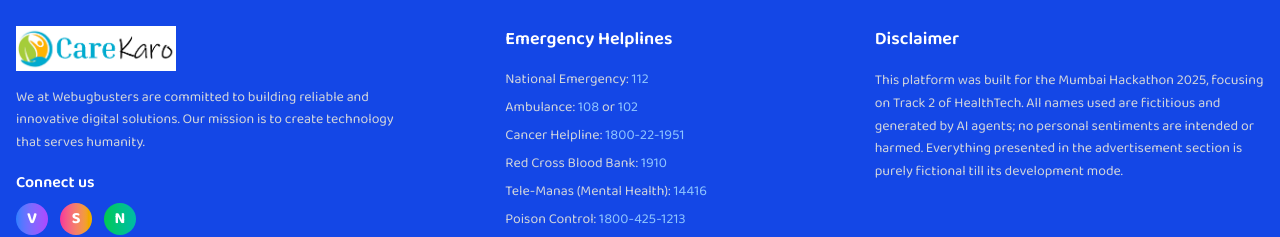
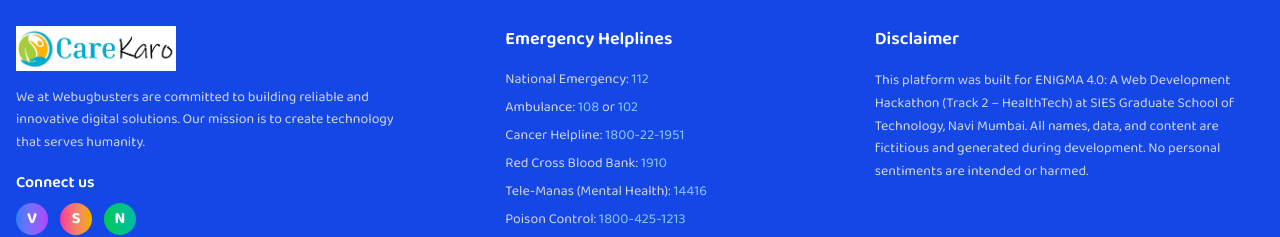
Before and after one commit to nikhil-shukl/CareKaro, a React (Vite) app in the folder client/: page / in a window 1280 px wide. Shown: the part 2435-2672 px from the top of the page. Built offline with nearby package versions, Linux system fonts and the light colour scheme; no server answers.

Commit message:
footer update

```diff
--- a/client/src/components/Footer.jsx
+++ b/client/src/components/Footer.jsx
@@ -153,11 +153,7 @@ const Footer = () => {
         <div className="flex flex-col items-center md:items-start">
           <h3 className="text-white text-lg font-semibold mb-4">Disclaimer</h3>
           <p className="text-sm leading-relaxed text-gray-300">
-            This platform was built for the Mumbai Hackathon 2025, focusing on
-            Track 2 of HealthTech. All names used are fictitious and generated
-            by AI agents; no personal sentiments are intended or harmed.
-            Everything presented in the advertisement section is purely
-            fictional till its development mode.
+           This platform was built for ENIGMA 4.0: A Web Development Hackathon (Track 2 – HealthTech) at SIES Graduate School of Technology, Navi Mumbai. All names, data, and content are fictitious and generated during development. No personal sentiments are intended or harmed.
           </p>
         </div>
       </div>
--- a/client/src/components/HospitalMapLeaflet.jsx
+++ b/client/src/components/HospitalMapLeaflet.jsx
@@ -169,10 +169,7 @@ ReactDOM.createRoot(document.getElementById('root')).render(<App />)
 
 HOW TO SWITCH
 1) Save this file as src/components/HospitalMapLeaflet.jsx
-2) In App.jsx replace import HospitalMap from './components/HospitalMap' with:
-   import HospitalMap from './components/HospitalMapLeaflet'
-3) Remove @googlemaps/js-api-loader dependency if you want:
-   npm remove @googlemaps/js-api-loader
+2) In App.jsx import HospitalMap from './components/HospitalMapLeaflet'
 
 NOTES
 - Overpass API is free but has rate limits; for heavy production use consider Mapbox or paid providers.
```
